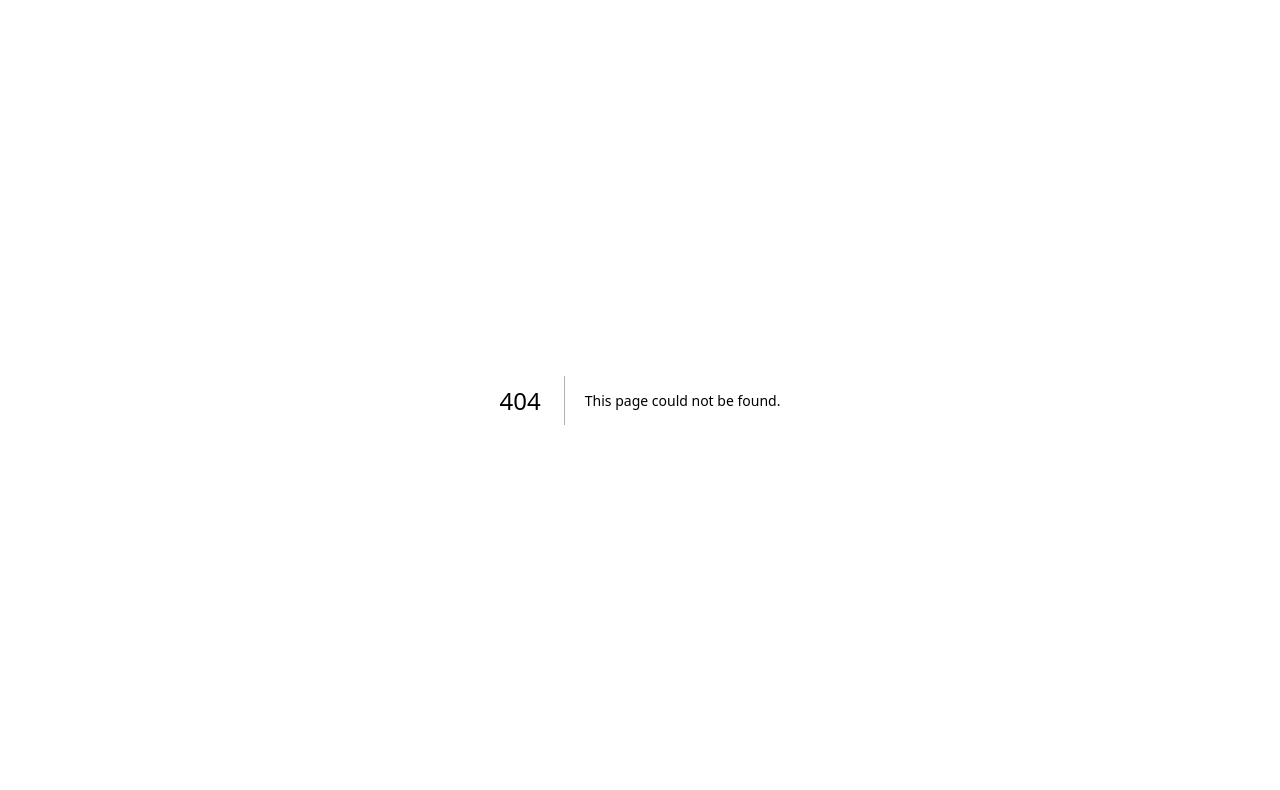
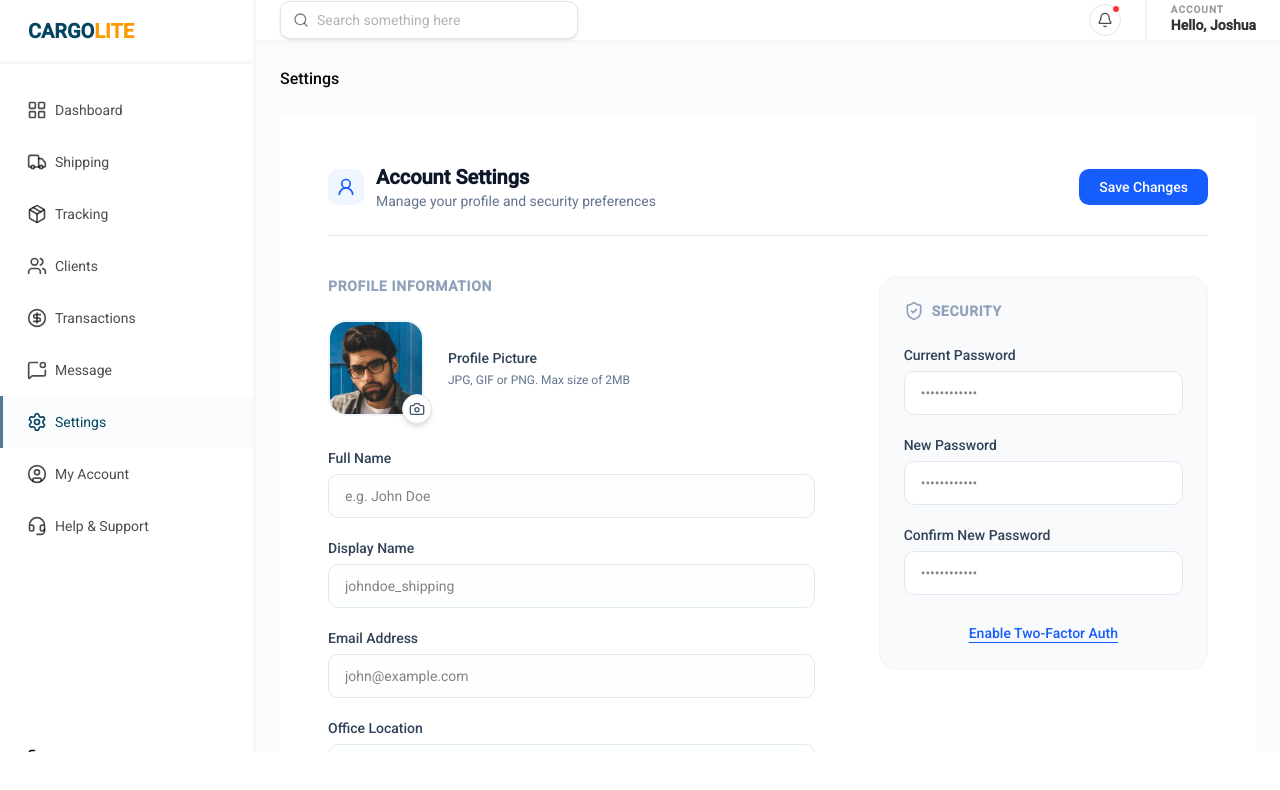
Before and after one commit to KellsCodes/cargolite, a Next.js app: page /settings in a window 1280 px wide. Before the commit this address had no page. Shown: the top 790 px of the page. Built offline with nearby package versions, Linux system fonts and the light colour scheme.

Commit message:
feat(ui): add profile and account settings page

```diff
--- a/app/messages/ClientsTable.tsx
+++ b/app/messages/ClientsTable.tsx
@@ -34,7 +34,7 @@ export default function MessageTable() {
 
     return (
         <div className="h-full bg-white rounded-lg relative p-0 flex flex-col min-w-0">
-            <div className="flex items-center justify-between px-5 pt-5 bg-blue-5000">
+            <div className="flex items-center justify-between px-5 pt-5">
                 <h1 className="font-medium flex items-center gap-x-2">
                     <span className="border-main-primary/30 bg-main-primary/3 p-1 h-8 w-9 rounded flex items-center justify-center">
                         <MessagesSquare className="w-4 stroke-3 text-blue-600" />
--- /dev/null
+++ b/app/settings/Settings.tsx
@@ -0,0 +1,95 @@
+import { UserRound, ShieldCheck, Camera } from "lucide-react";
+
+export default function Settings() {
+    return (
+        <div className="max-w-5xl mx-auto bg-white p-8 lg:p-12">
+            {/* Header */}
+            <div className="flex items-center justify-between border-b pb-6 mb-10">
+                <div className="flex items-center gap-x-3">
+                    <div className="bg-blue-50 p-2 rounded-lg">
+                        <UserRound className="w-5 h-5 text-blue-600" />
+                    </div>
+                    <div>
+                        <h1 className="text-xl font-semibold text-slate-900">Account Settings</h1>
+                        <p className="text-sm text-slate-500">Manage your profile and security preferences</p>
+                    </div>
+                </div>
+                <button className="bg-blue-600 hover:bg-blue-700 text-white px-5 py-2 rounded-lg text-sm font-medium transition-all">
+                    Save Changes
+                </button>
+            </div>
+
+            <div className="grid grid-cols-1 lg:grid-cols-12 gap-16">
+                {/* Profile Section */}
+                <div className="lg:col-span-7 space-y-8">
+                    <div>
+                        <h2 className="text-sm font-semibold uppercase tracking-wider text-slate-400 mb-6">Profile Information</h2>
+
+                        {/* Avatar Upload */}
+                        <div className="flex items-center gap-x-6 mb-8 group">
+                            <div className="relative w-24 h-24">
+                                <img src="/author.png" alt="avatar" className="h-full w-full rounded-2xl object-cover border-2 border-slate-100" />
+                                <button className="absolute -bottom-2 -right-2 bg-white shadow-md border p-1.5 rounded-full hover:bg-slate-50 transition-colors">
+                                    <Camera className="w-4 h-4 text-slate-600" />
+                                </button>
+                            </div>
+                            <div>
+                                <p className="text-sm font-medium text-slate-700">Profile Picture</p>
+                                <p className="text-xs text-slate-500 mt-1">JPG, GIF or PNG. Max size of 2MB</p>
+                            </div>
+                        </div>
+
+                        {/* Form Fields */}
+                        <div className="grid grid-cols-1 gap-y-5">
+                            {[
+                                { label: "Full Name", placeholder: "e.g. John Doe", type: "text" },
+                                { label: "Display Name", placeholder: "johndoe_shipping", type: "text" },
+                                { label: "Email Address", placeholder: "john@example.com", type: "email" },
+                                { label: "Office Location", placeholder: "Lagos, Nigeria", type: "text" },
+                            ].map((field) => (
+                                <div key={field.label} className="flex flex-col gap-y-1.5">
+                                    <label className="text-sm font-medium text-slate-700">{field.label}</label>
+                                    <input
+                                        type={field.type}
+                                        className="h-11 w-full rounded-lg border border-slate-200 bg-slate-50/30 px-4 text-sm focus:outline-none focus:ring-2 focus:ring-blue-500/20 focus:border-blue-500 transition-all"
+                                        placeholder={field.placeholder}
+                                    />
+                                </div>
+                            ))}
+                        </div>
+                    </div>
+                </div>
+
+                {/* Security Section */}
+                <div className="lg:col-span-5">
+                    <div className="bg-slate-50 rounded-2xl p-6 border border-slate-100">
+                        <div className="flex items-center gap-x-2 mb-6">
+                            <ShieldCheck className="w-5 h-5 text-slate-400" />
+                            <h2 className="text-sm font-semibold uppercase tracking-wider text-slate-400">Security</h2>
+                        </div>
+
+                        <div className="space-y-5">
+                            {[
+                                { label: "Current Password" },
+                                { label: "New Password" },
+                                { label: "Confirm New Password" },
+                            ].map((field) => (
+                                <div key={field.label} className="flex flex-col gap-y-1.5">
+                                    <label className="text-sm font-medium text-slate-700">{field.label}</label>
+                                    <input
+                                        type="password"
+                                        className="h-11 w-full rounded-lg border border-slate-200 bg-white px-4 text-sm focus:outline-none focus:ring-2 focus:ring-blue-500/20 focus:border-blue-500 transition-all"
+                                        placeholder="••••••••••••"
+                                    />
+                                </div>
+                            ))}
+                            <button className="w-full mt-2 text-sm text-blue-600 font-medium hover:text-blue-700 underline underline-offset-4">
+                                Enable Two-Factor Auth
+                            </button>
+                        </div>
+                    </div>
+                </div>
+            </div>
+        </div>
+    );
+}
--- /dev/null
+++ b/app/settings/page.tsx
@@ -0,0 +1,18 @@
+import AuthLayout from "../components/AuthLayout"
+import Settings from "./Settings";
+
+export default function AccountSettingsPage() {
+    return (
+        <AuthLayout>
+            <div className="space-y-6 overflow-hidden">
+                <div className="flex items-center justify-between">
+                    <h1 className="font-medium">Settings</h1>
+                </div>
+
+                <div className="bg-white rounded-lg">
+                    <Settings />
+                </div>
+            </div>
+        </AuthLayout>
+    );
+}
```
